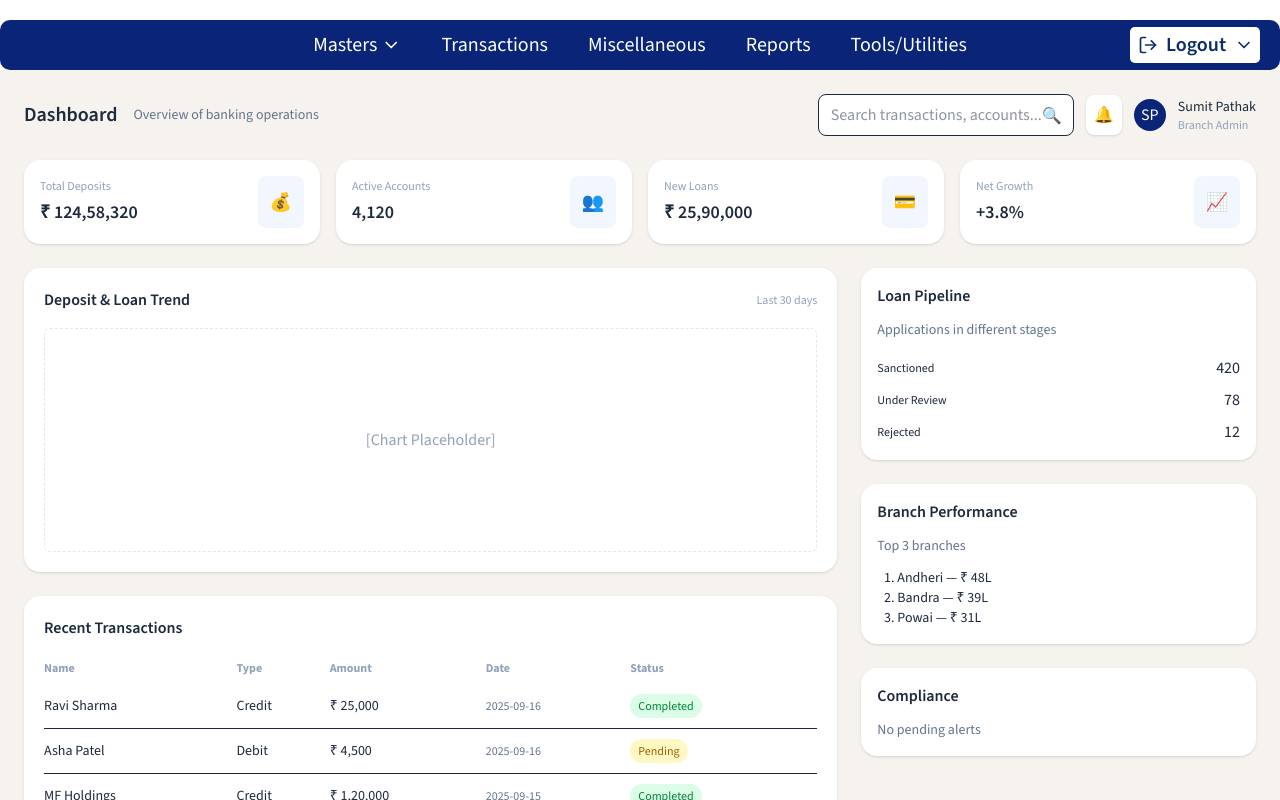
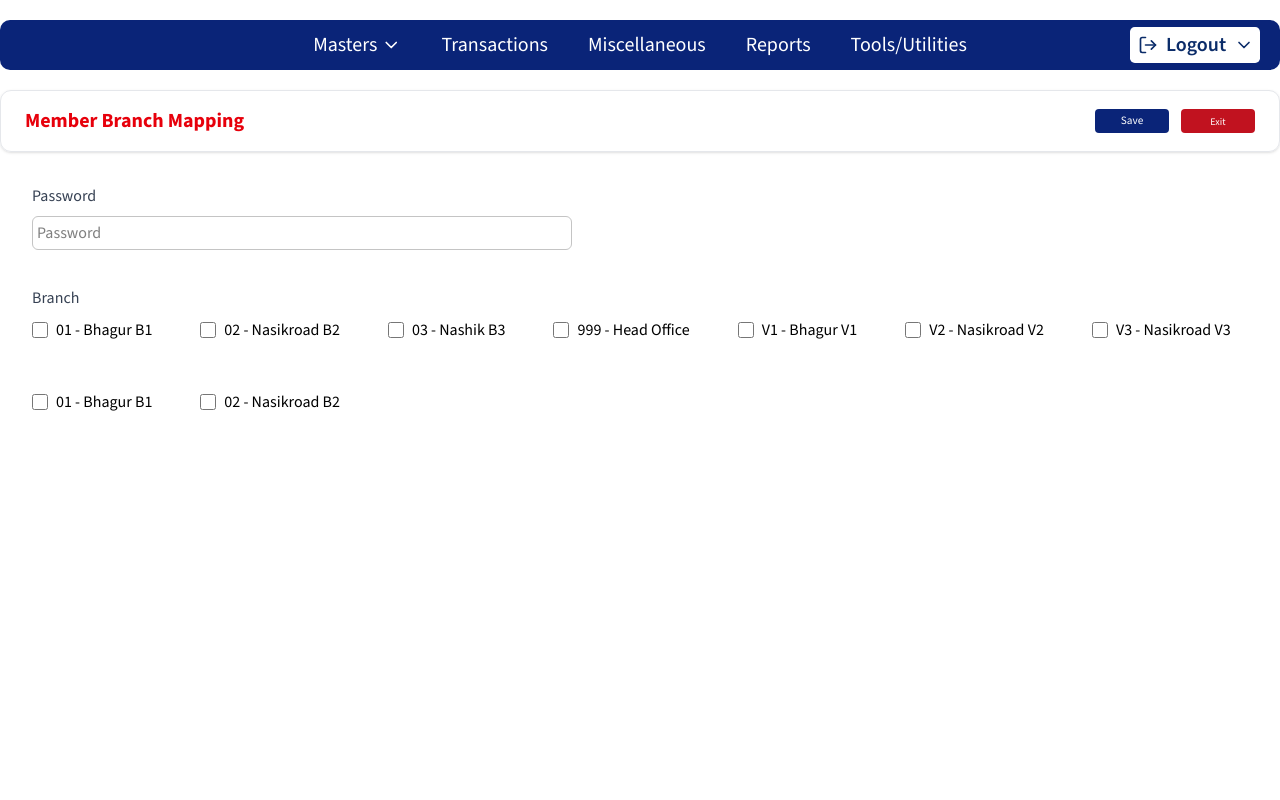
Before and after one commit to TechMET-Solutions/SLF, a React (Vite) app: page /Add-Member-Branch-Mapping in a window 1280 px wide. Before the commit this address led to /. Shown: the top 800 px of the page. Built offline with nearby package versions, Linux system fonts and the light colour scheme.

Commit message:
Add Member Branch Mapping

```diff
--- a/src/App.jsx
+++ b/src/App.jsx
@@ -24,6 +24,9 @@ import SchemeRenewalList from "./MasterPages/SchemeRenewalList";
 import BranchSchemeMappingList from "./MasterPages/BranchSchemeMappingList";
 import RoleMapping from "./MasterPages/RoleMapping";
 import SchemeRoleMapping from "./MasterPages/SchemeRoleMapping";
+import MemberBranchMapping from "./MasterPages/MemberBranchMapping";
+import AddMemberBranchMapping from "./MasterPages/AddMemberBranchMapping";
+import EmployeeProfile from "./MasterPages/EmployeeProfile";
 
 
 function App() {
@@ -53,9 +56,12 @@ function App() {
           <Route path="/Scheme-Renewal-List" element={<SchemeRenewalList />} />
           <Route path="/Branch-Scheme-Mapping-List" element={<BranchSchemeMappingList />} />
           <Route path="/Scheme-Role-Mapping" element={<SchemeRoleMapping />} />
+          <Route path="/Employee-Profile-list" element={<EmployeeProfile />} />
           <Route path="/Member-Login-Period" element={<MemberLoginPeriod />} />
           <Route path="/Member-Login-Details" element={<MemberLoginDetails />} />
           <Route path="/Role-Mapping" element={<RoleMapping />} />
+          <Route path="/Member-Branch-Mapping" element={<MemberBranchMapping />} />
+          <Route path="/Add-Member-Branch-Mapping" element={<AddMemberBranchMapping />} />
           <Route path="*" element={<Navigate to="/" />} />
         </Routes>
       </Router>
--- a/src/Component/Navbar.jsx
+++ b/src/Component/Navbar.jsx
@@ -68,6 +68,8 @@ const Navbar = () => {
                                                 setIsMasterProfileOpen(!isMasterProfileOpen);
                                                 setIsMasterSchemeMaster(false);
                                                 setIsMasterSchemeEmployeeProfile(false);
+                                                setIsMasterSchemeUserManagement(false)
+
                                             }}
                                         >
                                             Master Profile
@@ -165,6 +167,7 @@ const Navbar = () => {
                                                 setIsMasterSchemeMaster(!isMasterSchemeMaster);
                                                 setIsMasterProfileOpen(false);
                                                 setIsMasterSchemeEmployeeProfile(false);
+                                                setIsMasterSchemeUserManagement(false)
                                             }}
                                         >
                                             Scheme Master
@@ -206,6 +209,7 @@ const Navbar = () => {
                                                 setIsMasterSchemeEmployeeProfile(!isMasterSchemeEmployeeProfile);
                                                 setIsMasterProfileOpen(false);
                                                 setIsMasterSchemeMaster(false);
+                                                setIsMasterSchemeUserManagement(false)
                                             }}
                                         >
                                             Employee Profile
@@ -246,16 +250,16 @@ const Navbar = () => {
                                         )}
                                     </div>
 
-                                   <button className="w-full text-left px-4 py-2 hover:bg-gray-100 flex justify-between items-center"
+                                    <button
+                                        className="w-full text-left px-4 py-2 hover:bg-gray-100 flex justify-between items-center"
                                         onClick={() => {
                                             setIsMasterSchemeUserManagement(!isMasterSchemeUserManagement);
                                             setIsMasterProfileOpen(false);
                                             setIsMasterSchemeMaster(false);
-                                            isMasterSchemeEmployeeProfile(false)
+                                            setIsMasterSchemeEmployeeProfile(false); // ✅ fixed
                                         }}
                                     >
                                         User Management
-
                                         <span>
                                             {isMasterSchemeUserManagement ? (
                                                 <FiChevronDown className="inline-block" />
@@ -263,8 +267,8 @@ const Navbar = () => {
                                                 <FiChevronRight className="inline-block" />
                                             )}
                                         </span>
+                                    </button>
 
-                                    </button>
                                     {isMasterSchemeUserManagement && (
                                         <div className="absolute top-0 left-full ml-1 w-[200px] bg-white text-black rounded shadow-lg flex flex-col gap-1">
                                             <Link
--- a/src/MasterPages/AddMemberBranchMapping.jsx
+++ b/src/MasterPages/AddMemberBranchMapping.jsx
@@ -3,28 +3,19 @@ import { Link } from "react-router-dom";
 
 
 const AddMemberBranchMapping = () => {
-    const [data] = useState([
-        {
-            id: 1,
-            name: "kundan",
-            mobile: "8805789654",
-            email: "ssl@slunawat.com",
-        },
-        {
-            id: 3,
-            name: "omkar",
-            mobile: "8805789654",
-            email: "ssl@slunawat.com",
-        },
-        {
-            id: 2,
-            name: "tejas",
-            mobile: "8805789654",
-            email: "ssl@slunawat.com",
-        },
 
+    const branches = [
+        "01 - Bhagur B1",
+        "02 - Nasikroad B2",
+        "03 - Nashik B3",
+        "999 - Head Office",
+        "V1 - Bhagur V1",
+        "V2 - Nasikroad V2",
+        "V3 - Nasikroad V3",
+        "01 - Bhagur B1",
+        "02 - Nasikroad B2",
 
-    ]);
+    ];
 
     return (
         <div className="min-h-screen w-full">
@@ -34,6 +25,8 @@ const AddMemberBranchMapping = () => {
                     <h2 className="text-red-600 font-bold text-[20px] leading-[148%] font-source">
                         Member Branch Mapping
                     </h2>
+
+
 
                     {/* Search & Actions */}
                     <div className="flex items-center gap-6">
@@ -52,8 +45,33 @@ const AddMemberBranchMapping = () => {
             </div>
 
             {/* Table */}
-            <div className="flex justify-center">
-                {/* inputs and Checkbox using map */}
+            <div className="flex flex-col gap-9 p-8">
+
+                <div className="flex flex-col gap-2 w-[540px]">
+                    <label className="text-gray-700 font-medium">Password</label>
+                    <input
+                        type="password"
+                        placeholder="Password"
+                        className="border border-[#C4C4C4] rounded-md px-1 py-1 focus:outline-none focus:ring-1 focus:ring-blue-500"
+                    />
+                </div>
+                <div className="flex flex-col gap-2">
+                    <label className="text-gray-700 font-medium">Branch</label>
+                    <div className="flex flex-wrap gap-12">
+                        {branches.map((branch) => (
+                            <label
+                                key={branch}
+                                className="flex items-center gap-2 cursor-pointer"
+                            >
+                                <input
+                                    type="checkbox"
+                                    className="h-4 w-4 border-gray-300 rounded"
+                                />
+                                <span>{branch}</span>
+                            </label>
+                        ))}
+                    </div>
+                </div>
 
 
             </div>
```
